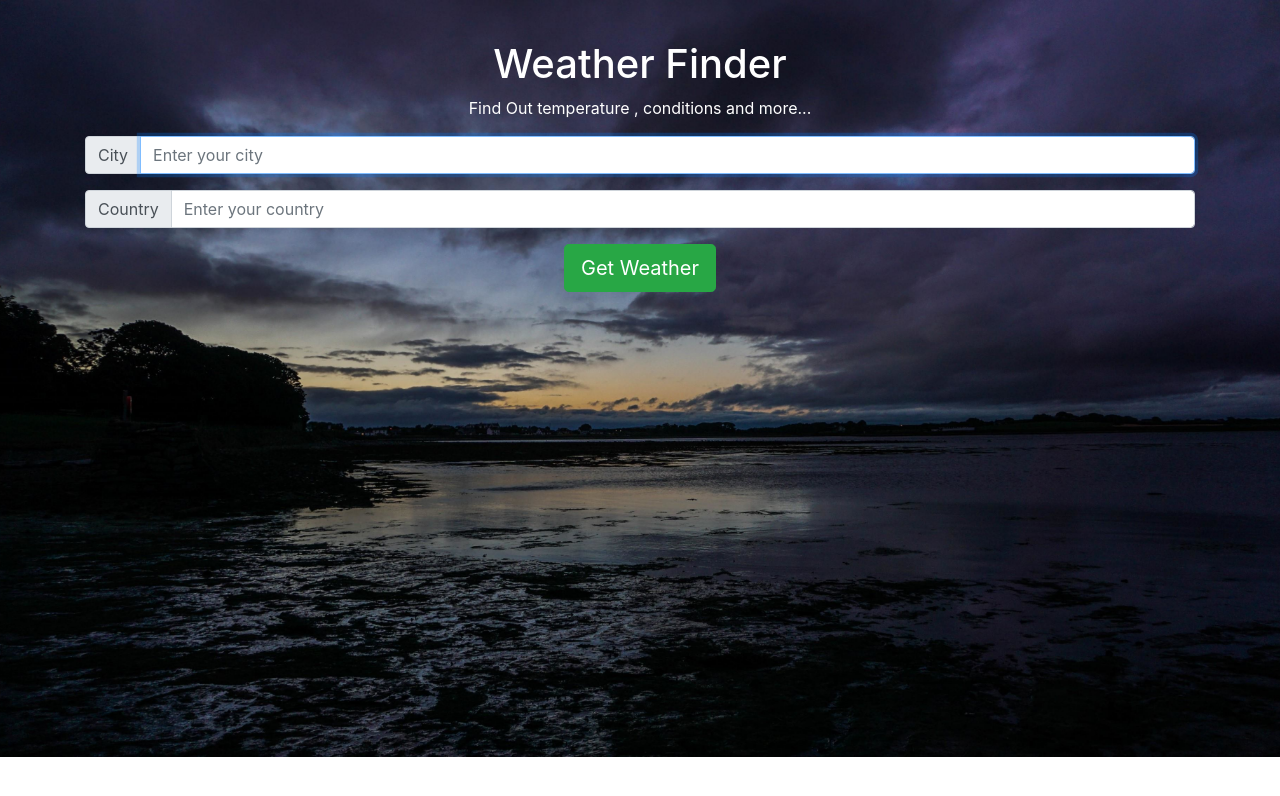
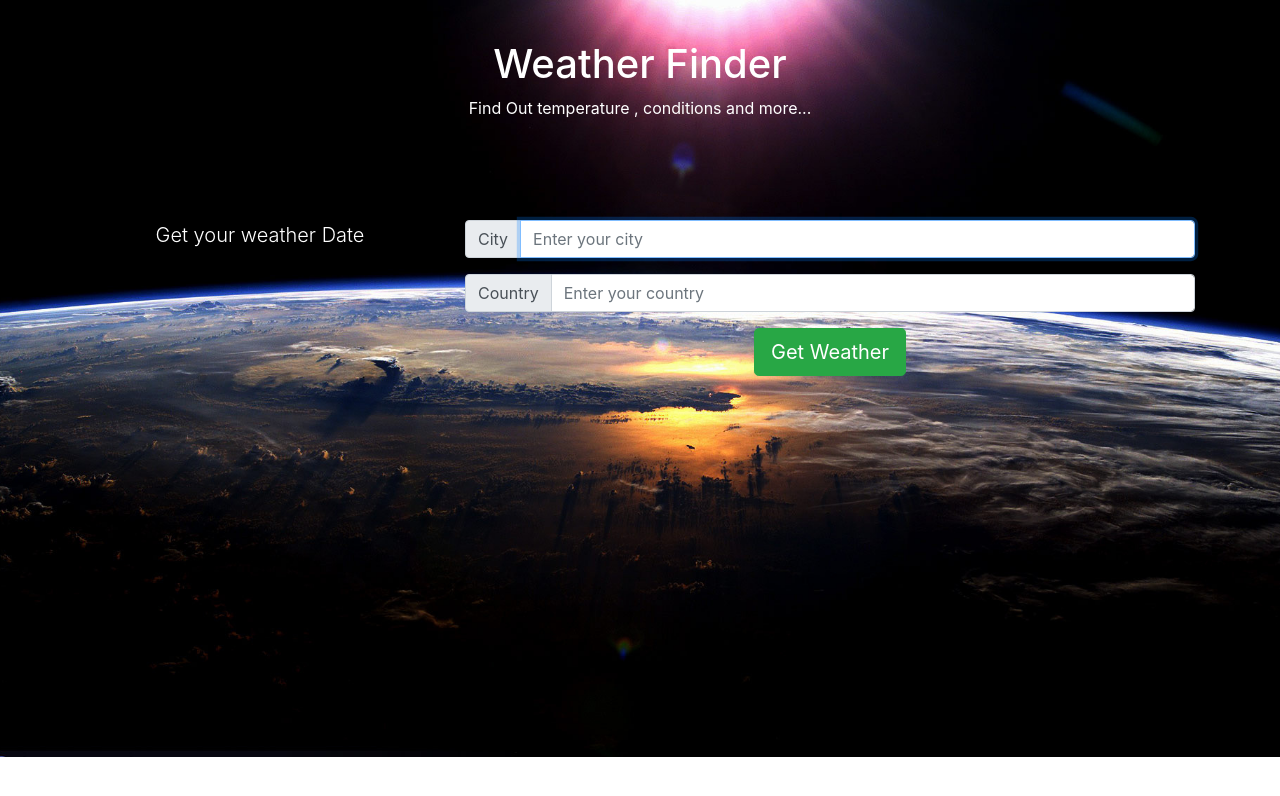
Before and after one commit to Abdo-Hassan/weather-app, a React (Create React App) app: page / in a window 1280 px wide. Shown: the top 796 px of the page. Built offline with nearby package versions, Linux system fonts and the light colour scheme.

Commit message:
styling and make files organised

```diff
--- a/src/App.css
+++ b/src/App.css
@@ -1,9 +1,24 @@
+/* app component */
 .App {
   text-align: center;
-  background: url('./components/bg.jpg') center center no-repeat;
+  background: url('./components/layout/bg.jpg') center center no-repeat;
   background-size: cover;
   width: 100%;
   min-height: 757px;
   color: #fff;
   padding: 40px 0;
 }
+/* app component */
+
+/* header component */
+.headerContainer {
+  margin-bottom: 50px;
+}
+/* header component */
+
+/* weather wrapper component */
+.wrapper {
+  position: relative;
+  top: 50px;
+}
+/* weather wrapper component */
--- a/src/App.js
+++ b/src/App.js
@@ -1,19 +1,15 @@
 import React from 'react';
 import './App.css';
 import Header from './components/layout/Header';
-import WeatherForm from './components/WeatherForm';
-import Weather from './components/Weather';
 import WeatherContextProvider from './components/context/WeatherContext';
+import WeatherWrapper from './components/weather/WeatherWrapper';
 
 function App() {
   return (
     <WeatherContextProvider>
       <div className='App'>
-        <div className='container'>
-          <Header />
-          <WeatherForm />
-          <Weather />
-        </div>
+        <Header />
+        <WeatherWrapper />
       </div>
     </WeatherContextProvider>
   );
--- a/src/components/context/WeatherContext.js
+++ b/src/components/context/WeatherContext.js
@@ -25,6 +25,7 @@ const WeatherContextProvider = props => {
     );
     const data = await api_call.json();
 
+    try {
       const weather = {
         temperature: data.main.temp,
         city: data.name,
@@ -33,20 +34,19 @@ const WeatherContextProvider = props => {
         description: data.weather[0].description,
         error: null
       };
+
       dispatch({ type: 'GET_WEATHER', payload: weather });
-
-    // const weatherError = {
-    //   temperature: null,
-    //   city: null,
-    //   country: null,
-    //   humidity: null,
-    //   description: null,
-    //   error: 'Please Enter your data'
-    // };
-    // try {
-    // } catch (error) {
-    //   dispatch({ type: 'ERROR_WEATHER', payload: weatherError });
-    // }
+    } catch (error) {
+      const weatherError = {
+        temperature: null,
+        city: null,
+        country: null,
+        humidity: null,
+        description: null,
+        error: 'Please Enter your data'
+      };
+      dispatch({ type: 'ERROR_WEATHER', payload: weatherError });
+    }
   };
 
   return (
--- a/src/components/context/weatherReducer.js
+++ b/src/components/context/weatherReducer.js
@@ -5,11 +5,11 @@ export default (state, action) => {
         ...state,
         info: action.payload
       };
-    // case 'ERROR_WEATHER':
-    //   return {
-    //     ...state,
-    //     info: action.payload
-    //   };
+    case 'ERROR_WEATHER':
+      return {
+        ...state,
+        info: action.payload
+      };
     default:
       return state;
   }
--- a/src/components/layout/Header.js
+++ b/src/components/layout/Header.js
@@ -2,7 +2,7 @@ import React from 'react';
 
 const Header = () => {
   return (
-    <div>
+    <div className='headerContainer'>
       <h1>Weather Finder</h1>
       <p>Find Out temperature , conditions and more...</p>
     </div>
--- a/src/components/Weather.js
+++ b/src/components/weather/WeatherData.js
@@ -1,5 +1,5 @@
 import React, { useContext } from 'react';
-import { WeatherContext } from './context/WeatherContext';
+import { WeatherContext } from '../context/WeatherContext';
 
 const Weather = () => {
   const {
--- a/src/components/weatherForm.js
+++ b/src/components/weather/WeatherForm.js
@@ -1,5 +1,5 @@
 import React, { Fragment, useState, useContext } from 'react';
-import { WeatherContext } from './context/WeatherContext';
+import { WeatherContext } from '../context/WeatherContext';
 
 const WeatherForm = () => {
   const [info, setInfo] = useState({
--- /dev/null
+++ b/src/components/weather/WeatherUser.js
@@ -0,0 +1,11 @@
+import React from 'react';
+
+const WeatherUser = () => {
+  return (
+    <div>
+      <p className='lead'>Get your weather Date</p>
+    </div>
+  );
+};
+
+export default WeatherUser;
--- /dev/null
+++ b/src/components/weather/WeatherWrapper.js
@@ -0,0 +1,21 @@
+import React from 'react';
+import WeatherForm from './WeatherForm';
+import WeatherUser from './WeatherUser';
+import WeatherData from './WeatherData';
+const WeatherWrapper = () => {
+  return (
+    <div className='container wrapper'>
+      <div className='row'>
+        <div className='col-md-4'>
+          <WeatherUser />
+        </div>
+        <div className='col-md-8'>
+          <WeatherForm />
+          <WeatherData />
+        </div>
+      </div>
+    </div>
+  );
+};
+
+export default WeatherWrapper;
```
Also changed, not shown: src/components/WeatherUser.js (deleted, +0 -7 lines), src/components/bg.jpg (deleted), src/components/layout/bg.jpg (added). Lines whose indentation alone changed are shown as unchanged.
